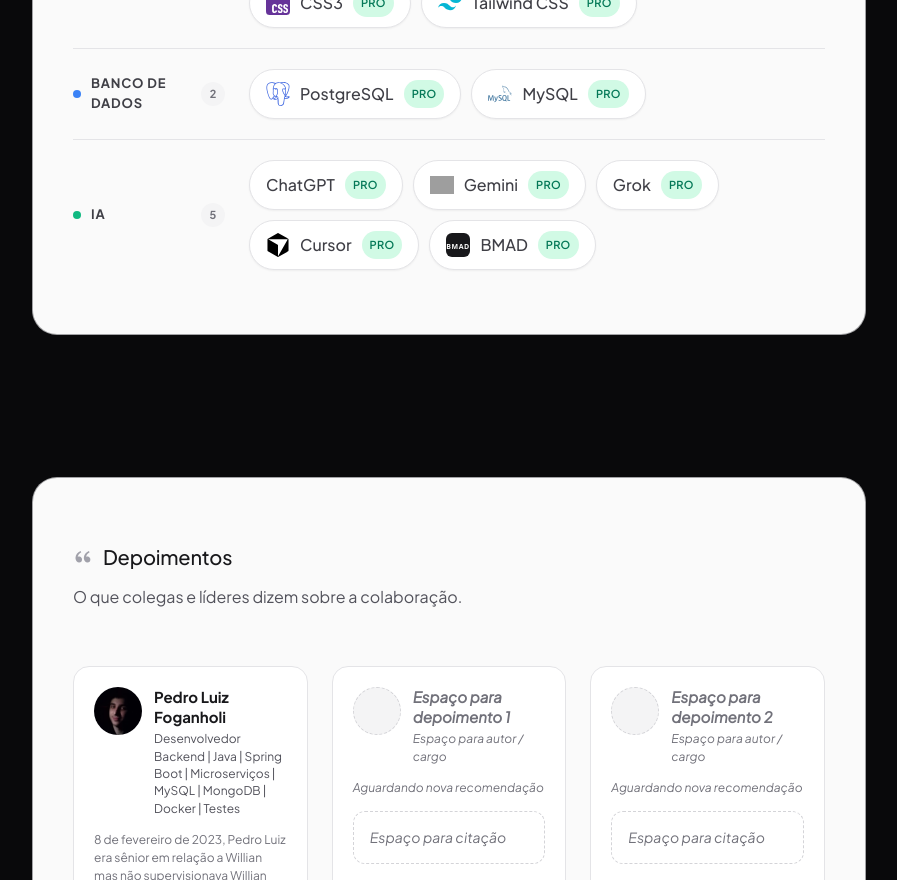
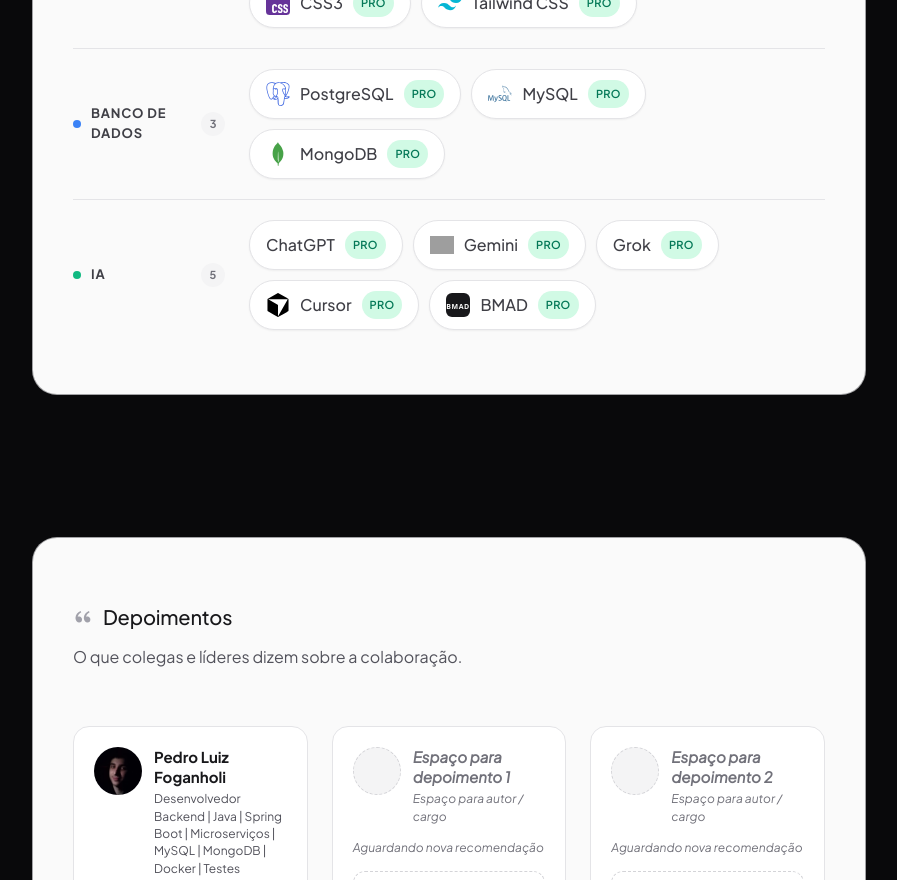
Before and after one commit to WillianWRS/portfolio-dev-fullstack, an Angular app: page / in a window 1280 px wide. Shown: the part 4380-5260 px from the top of the page, without its empty margins (191-1088 px from the left). Built offline with nearby package versions, Linux system fonts and the light colour scheme; grey boxes are pictures that could not be loaded.

Commit message:
feat(stacks): add MongoDB to database category

```diff
--- a/scripts/sync-stack-icons.mjs
+++ b/scripts/sync-stack-icons.mjs
@@ -15,6 +15,7 @@ const slugs = [
   'css3',
   'postgresql',
   'mysql',
+  'mongodb',
   'docker',
   'junit',
   'swagger',
--- a/src/app/core/content/stacks.content.ts
+++ b/src/app/core/content/stacks.content.ts
@@ -32,6 +32,7 @@ export const STACK_CATEGORIES_SOURCE: StackCategorySource[] = [
     items: [
       { name: 'PostgreSQL', iconSlug: 'postgresql', proficiency: 'daily' },
       { name: 'MySQL', iconSlug: 'mysql', proficiency: 'daily' },
+      { name: 'MongoDB', iconSlug: 'mongodb', proficiency: 'daily' },
     ],
   },
   {
```
